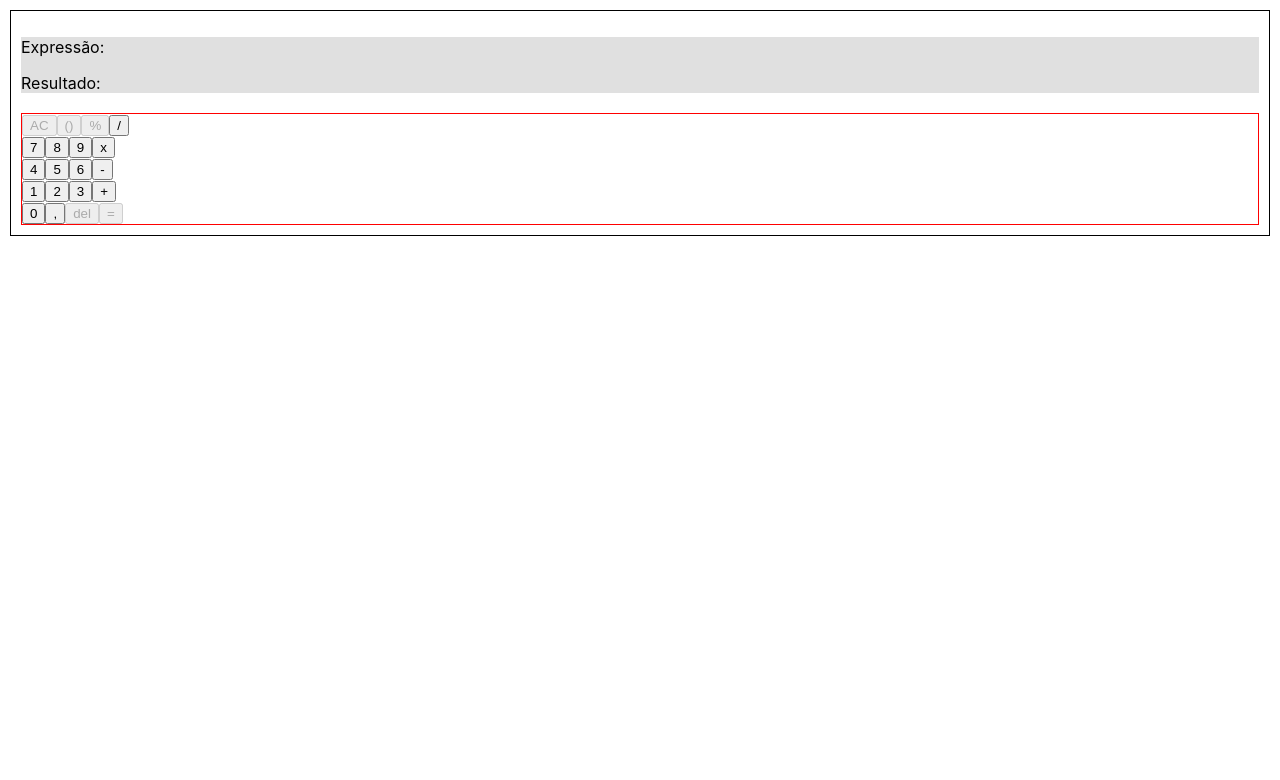
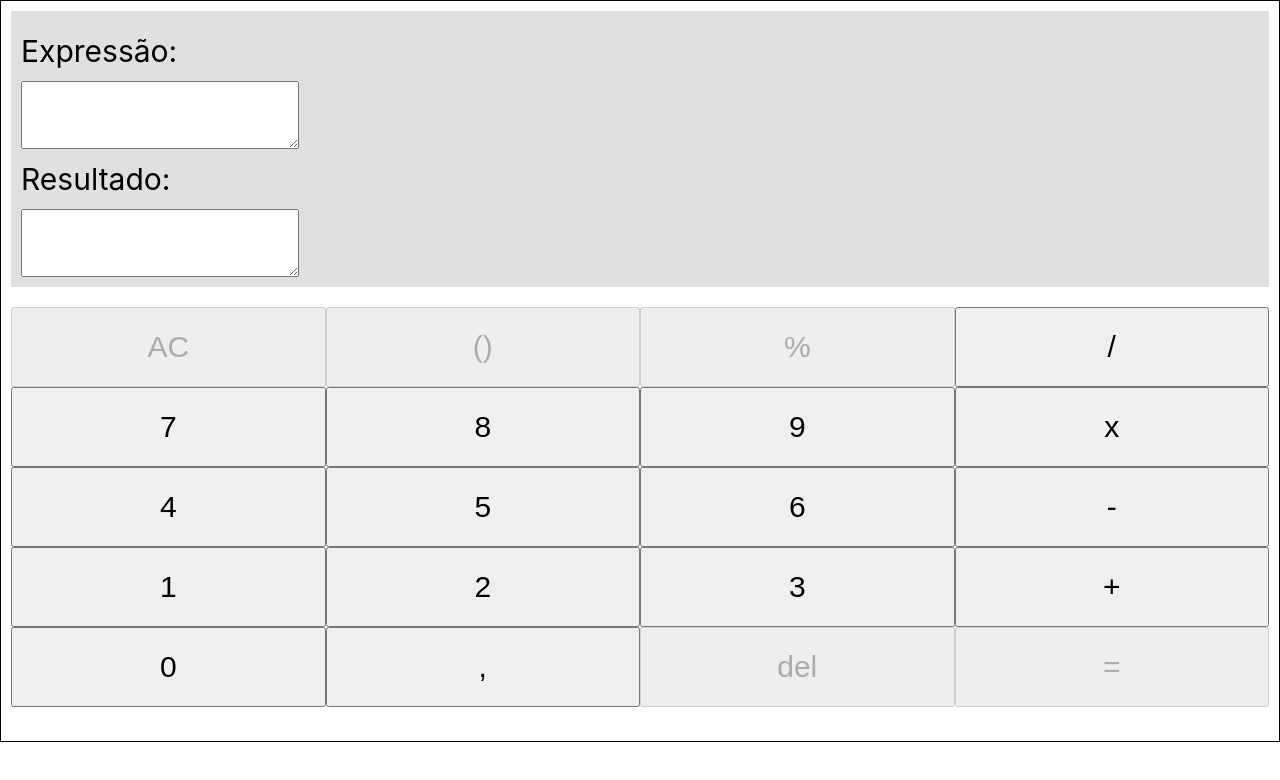
Before and after one commit to oandrewhb/calculadora-simples, a React (Create React App) app: page / in a window 1280 px wide. Shown: the top 780 px of the page. Built offline with nearby package versions, Linux system fonts and the light colour scheme.

Commit message:
Atualizado design

```diff
--- a/src/Enums/EnumOperacao.ts
+++ b/src/Enums/EnumOperacao.ts
@@ -5,4 +5,5 @@ export enum EnumOperacao {
     DIVISAO = "/",
     POTENCIASAO = "p",
     RADICIACAO = "r",
+    PORCENTAGEM = "%",
 }
--- a/src/componentes/Calculadora/Calculadora.css
+++ b/src/componentes/Calculadora/Calculadora.css
@@ -1,5 +1,5 @@
 .calculadora {
     border: 1px solid black;
-    margin: 10px;
     padding: 10px;
+    height: 90vh;
 }
--- a/src/componentes/Calculadora/Calculadora.tsx
+++ b/src/componentes/Calculadora/Calculadora.tsx
@@ -17,6 +17,7 @@ function Calculadora() {
         Object.values(EnumNumero).map((validaEnumNumero) => {
             if (comando == validaEnumNumero) {
                 setExpressao(expressao + comando)
+                return
             }
         })
 
@@ -28,6 +29,7 @@ function Calculadora() {
                     let novaExpressao = expressao.slice(0, expressao.length-1);
                     novaExpressao += comando;
                     setExpressao(novaExpressao)
+                    return
                 } else {
 
                     let ultimoElementoExpressaoIsOperacao: boolean = false;
@@ -39,6 +41,7 @@ function Calculadora() {
 
                     if (!ultimoElementoExpressaoIsOperacao) {
                         setExpressao(expressao + comando);
+                        return
                     }
 
                 }
--- a/src/componentes/Teclado/Teclado.css
+++ b/src/componentes/Teclado/Teclado.css
@@ -1,3 +1,9 @@
 .teclado {
-    border: 1px solid red;
+    height: 50vh;
 }
+
+.teclado button {
+    width: 25%;
+    height: 20%;
+    font-size: 30px;
+}
--- a/src/componentes/Teclado/Teclado.tsx
+++ b/src/componentes/Teclado/Teclado.tsx
@@ -21,7 +21,7 @@ function Teclado({comandoDoTeclado}: propsTeclado) {
         <div className='teclado'>
             <Botao conteudo={"AC"} disabled={true} />
             <Botao conteudo={"()"} disabled={true} />
-            <Botao conteudo={"%"} disabled={true} />
+            <Botao conteudo={EnumOperacao.PORCENTAGEM} disabled={true} />
             <Botao conteudo={EnumOperacao.DIVISAO} />
             <br/>
             <Botao conteudo={EnumNumero.SETE} />
--- a/src/componentes/Tela/Tela.css
+++ b/src/componentes/Tela/Tela.css
@@ -1,4 +1,16 @@
 .tela {
     background-color: #e0e0e0;
     margin-bottom: 20px;
+    padding: 10px;
+    font-size: 30px;
 }
+
+.expressao, .resultado {
+    margin: 0px;
+    line-height: 0px;
+}
+
+.expressao textarea, .resultado textarea {
+    padding: 10px;
+    font-size: 20px;
+}
--- a/src/componentes/Tela/Tela.tsx
+++ b/src/componentes/Tela/Tela.tsx
@@ -10,10 +10,12 @@ function Tela({expressao, resultado}: props) {
     return (
         <div className='tela'>
             <div className="expressao">
-                <p>Expressão: {expressao}</p>
+                <p>Expressão:</p>
+                <textarea value={expressao} />
             </div>
             <div className="resultado">
                 <p>Resultado: {resultado}</p>
+                <textarea value={resultado} />
             </div>
         </div>
     );
```
Lines whose indentation alone changed are shown as unchanged.
